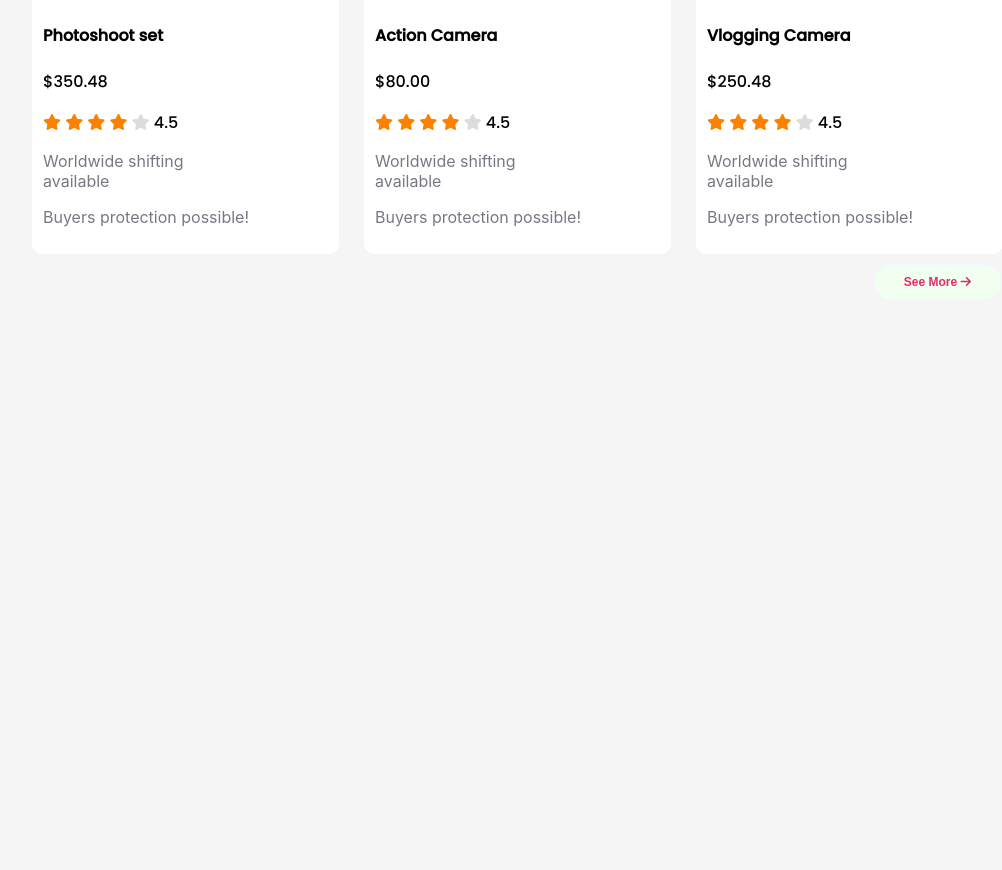
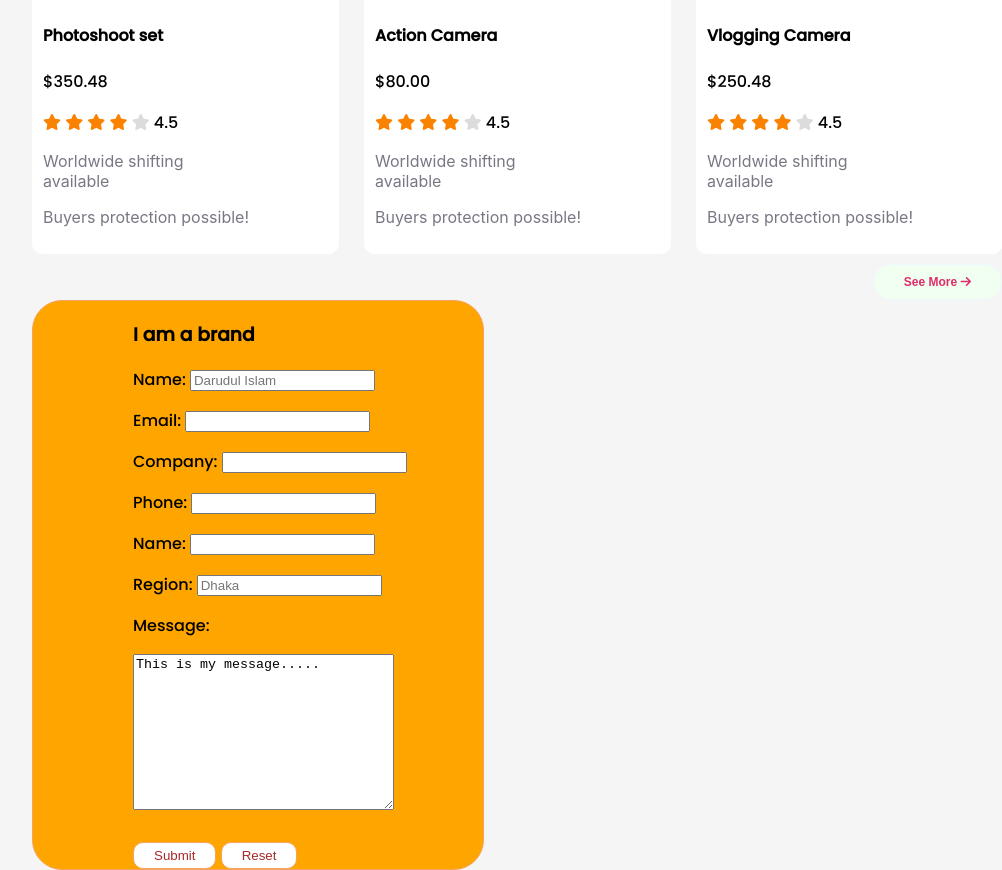
Before and after one commit to Darudul/influencer-gear, a plain HTML site: page index.html in a window 1280 px wide. Shown: the part 1908-2778 px from the top of the page, without its empty margins (123-1125 px from the left). Before the commit the page ends 2208 px from the top, so only its background shows below. Drawn offline with Linux system fonts and the light colour scheme.

Commit message:
added form

```diff
--- a/index.html
+++ b/index.html
@@ -203,16 +203,34 @@
               <p class="collection-style">Buyers protection possible!</p>
             </div>
           </div>
-
-
         </div>
       </section>
+      <!-- popular collection end-->
+      <!-- button style start -->
       <section class="container">
         <div class="button-position">
           <button class="see-more">See More <i class="fas fa-arrow-right"></i></button>
         </div>
       </section>
-      <!-- popular collection end-->
+      <!-- button style end -->
+
+      <!-- fill up form start -->
+      <section class="container">
+        <form action="">
+          <h3>I am a brand</h3>
+          <p>Name: <input type="text" name="text" placeholder="Darudul Islam"></p>
+          <p>Email: <input type="email" name="text"></p>
+          <p>Company: <input type="text" name="text"></p>
+          <p>Phone: <input type="text" name="text" required></p>
+          <p>Name: <input type="text" name="text"></p>
+          <p>Region: <input type="text" name="text" placeholder="Dhaka"></p>
+          <p>Message:</p>
+          <textarea name="message" cols="30" rows="10">This is my message.....</textarea><br> <br>
+          <input class="submit-reset" type="submit" name="text">
+          <input class="submit-reset" type="reset" name="text">
+        </form>
+      </section>
+      <!-- fill up form start -->
     </main>
   </body>
 </html>
--- a/style.css
+++ b/style.css
@@ -88,3 +88,19 @@ main {
   border-radius: 40px;
 }
 /* popular collection end */
+/* form styles start */
+form{
+  background: orange;
+  width: 350px;
+  padding-left: 100px;
+  border: 1px solid sandybrown;
+  border-radius: 30px;
+
+}
+.submit-reset{
+  color: brown;
+  background: #fff;
+  padding: 5px 20px;
+  border: 1px solid sandybrown;
+  border-radius: 10px;
+}
```
